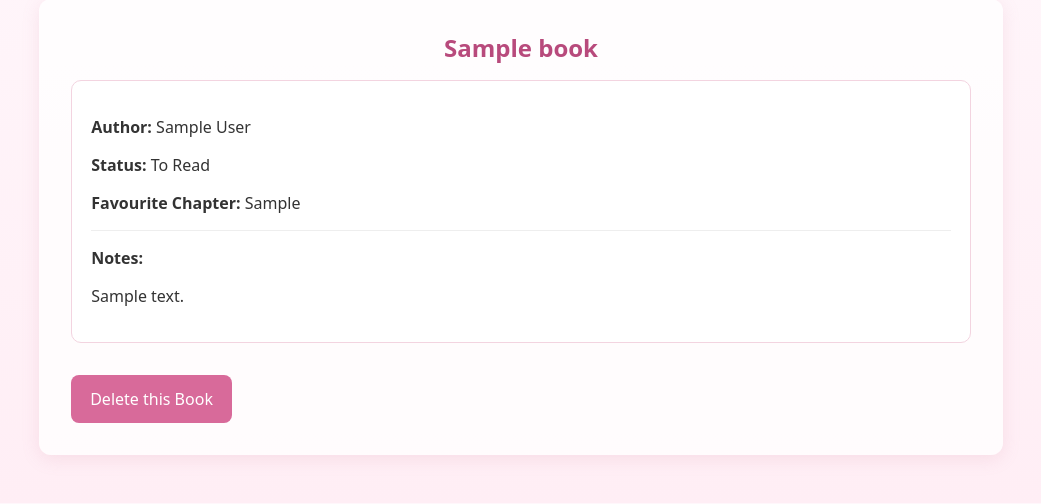
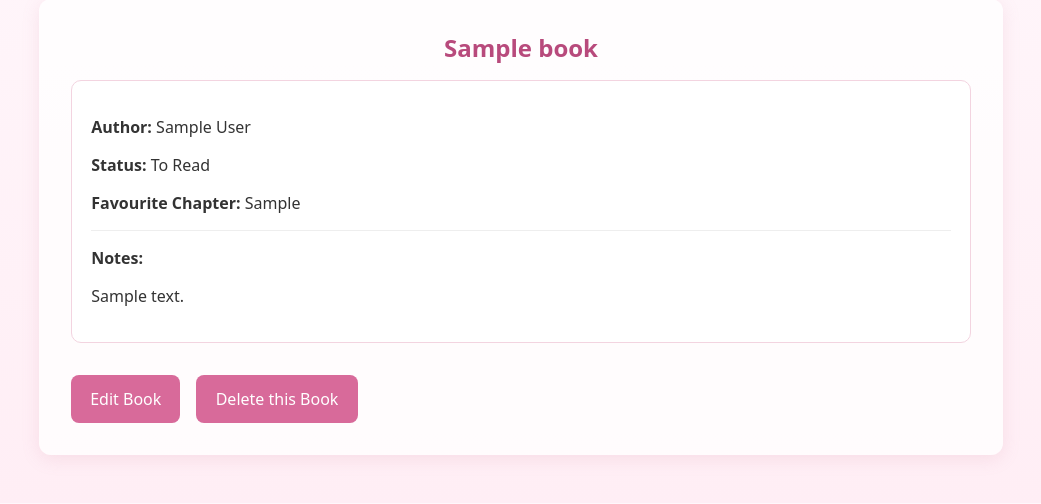
Before and after one commit to Blank55-cell/milestoneproject3, a Django app: page /book/1/ in a window 1280 px wide. Shown: the part 158-662 px from the top of the page, without its empty margins (119-1160 px from the left). Run offline with Django 4.2, Linux system fonts and the light colour scheme; a user stored in the database is signed in; tables that the repository leaves empty hold one stand-in row (values such as "Sample post").

Commit message:
added in the button to allow for the editing of books

```diff
--- a/templates/book_details.html
+++ b/templates/book_details.html
@@ -5,7 +5,6 @@
 <head>
     <meta charset="UTF-8">
     <meta name="viewport" content="width=device-width, initial-scale=1.0">
-    <!-- The || "Book" prevents a crash if title is missing -->
     <title>{{ book.title|default:"Book Details" }}</title>
     <link rel="stylesheet" href="{% static 'css/style.css' %}">
 </head>
@@ -31,7 +30,9 @@
                 <p class="notes-text">{{ book.notes|default:"No notes added yet." }}</p>
             </div>
 
-            <div class="button-row" style="margin-top: 2rem;">
+            <div class="button-row" style="margin-top: 2rem; display: flex; gap: 1rem;">
+                <a href="{% url 'edit_book' book.id %}" class="btn-sakura">Edit Book</a>
+
                 <a href="{% url 'delete_book' book.id %}" class="btn-sakura delete-btn">Delete this Book</a>
             </div>
         {% else %}
```
